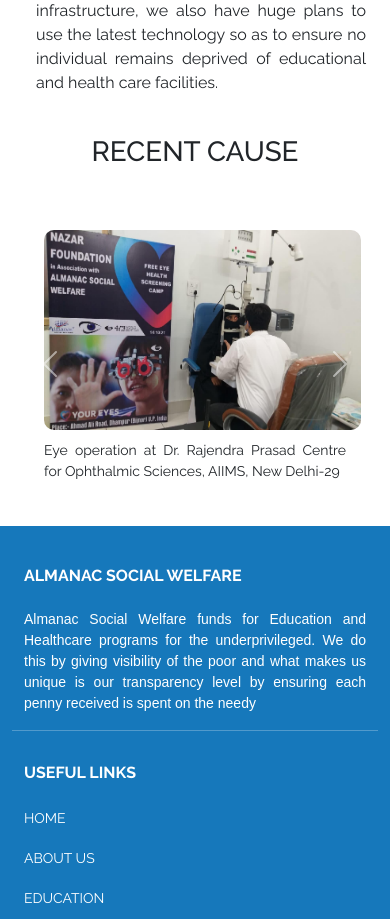
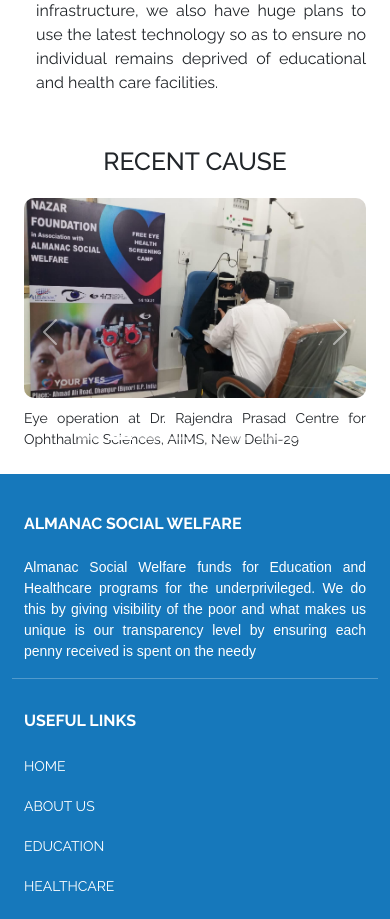
Before and after one commit to mdnafeed/almanac-react, a React (Vite) app: page / in a window 390 px wide. Shown: the part 2020-2939 px from the top of the page. Built offline with nearby package versions, Linux system fonts and the light colour scheme; a web font is replaced by a local one.

Commit message:
remove a use location in review component

```diff
--- a/src/pages/home/Home.jsx
+++ b/src/pages/home/Home.jsx
@@ -4,7 +4,7 @@
 import Row from "react-bootstrap/Row";
 import Col from "react-bootstrap/Col";
 import healthVision from "../../assets/health-vision.jpeg";
-import { sliderImage } from "./homeSlider";
+import { sliderImage ,review,reviewHeading} from "./homeSlider";
 const Home = () => {
   return (
     <>
@@ -78,8 +78,7 @@
             </p>
           </Col>
         </Row>
-        <Col><h1 className="text-center ">RECENT CAUSE</h1></Col>
-        <Review />
+        <Review   sliderImg={review} text={reviewHeading}/>
       </Container>
     </>
   );
--- a/src/pages/home/homeSlider.js
+++ b/src/pages/home/homeSlider.js
@@ -1,6 +1,18 @@
 import slider1 from "../../assets/SlidersImage/slider1.jpg";
 import slider2 from "../../assets/SlidersImage/slider2.jpg";
 import slider3 from "../../assets/SlidersImage/slider3.jpg";
+///home review slider
+
+import RecentCauses1 from "../../assets/resentCauses/recent-causes-1.jpg";
+import RecentCauses3 from "../../assets/resentCauses/recent-causes-3.jpg";
+import RecentCauses4 from "../../assets/resentCauses/recent-causes-4.jpg";
+import RecentCauses5 from "../../assets/resentCauses/recent-causes-5.jpg";
+import RecentCauses6 from "../../assets/resentCauses/recent-causes-6.jpg";
+import RecentCauses7 from "../../assets/resentCauses/recent-causes-7.jpg";
+import RecentCauses8 from "../../assets/resentCauses/recent-causes-8.jpg";
+import RecentCauses9 from "../../assets/resentCauses/recent-causes-9.jpg";
+
+
 
 export  const sliderImage = [
     {
@@ -17,3 +29,78 @@
     },
 
   ];
+
+
+
+
+
+export const review = [
+
+  // {
+  //   id: "1",
+  //   img: RecentCauses1,
+  //   paragraph: `Eye operation at Dr. Rajendra Prasad Centre for Ophthalmic
+  //    Sciences, AIIMS, New Delhi-29`,
+  // },
+  // {
+  //   id: "3",
+  //   img: RecentCauses3,
+  //   paragraph: `Eye operation at Dr. Rajendra Prasad Centre for Ophthalmic
+  //       Sciences, AIIMS, New Delhi-29`,
+  // },
+
+
+  {
+    id: "1",
+    img: RecentCauses4,
+    paragraph: `Eye operation at Dr. Rajendra Prasad Centre for Ophthalmic
+        Sciences, AIIMS, New Delhi-29`,
+  },
+  {
+    id: "3",
+    img: RecentCauses5,
+    paragraph: `Eye operation at Dr. Rajendra Prasad Centre for Ophthalmic
+        Sciences, AIIMS, New Delhi-29`,
+  },
+  {
+    id: "4",
+    img: RecentCauses4,
+    paragraph: `Eye operation at Dr. Rajendra Prasad Centre for Ophthalmic
+        Sciences, AIIMS, New Delhi-29`,
+  },
+  {
+    id: "5",
+    img: RecentCauses5,
+    paragraph: `Eye operation at Dr. Rajendra Prasad Centre for Ophthalmic
+        Sciences, AIIMS, New Delhi-29`,
+  },
+  {
+    id: "6",
+    img: RecentCauses6,
+    paragraph: `Eye operation at Dr. Rajendra Prasad Centre for Ophthalmic
+        Sciences, AIIMS, New Delhi-29`,
+  },
+  {
+    id: "7",
+    img: RecentCauses7,
+    paragraph: `Eye operation at Dr. Rajendra Prasad Centre for Ophthalmic
+        Sciences, AIIMS, New Delhi-29`,
+  },
+  {
+    id: "8",
+    img: RecentCauses8,
+    paragraph: `Eye operation at Dr. Rajendra Prasad Centre for Ophthalmic
+        Sciences, AIIMS, New Delhi-29`,
+  },
+  {
+    id: "9",
+    img: RecentCauses9,
+    paragraph: `Eye operation at Dr. Rajendra Prasad Centre for Ophthalmic
+        Sciences, AIIMS, New Delhi-29`,
+  },
+
+
+];
+
+
+export const reviewHeading="RECENT CAUSE";
--- a/src/shared/recentCausesSliders/Review.jsx
+++ b/src/shared/recentCausesSliders/Review.jsx
@@ -1,99 +1,45 @@
-// import { useLocation } from 'react-router-dom';
-// import { review } from './reviewSlide';
-// import { useMediaQuery } from 'react-responsive';
 // import Carousel from 'react-bootstrap/Carousel';
 // import Container from 'react-bootstrap/Container';
 // import Row from 'react-bootstrap/Row';
-// import Col from 'react-bootstrap/Col';
 // import styles from './Review.module.scss';
-// const Review = ({ educationreviewslider, healthcarereviewslider }) => {
-//   const location = useLocation();
-//   const isMobile = useMediaQuery({ query: '(max-width: 760px)' });
-//   const isDesktop = useMediaQuery({ query: '(max-width: 961px)' });
-//   const arraySize = (arr, displaySize) => {
-//     if (!arr || !Array.isArray(arr)) {
-//       return [];
-//     }
-//     const array = [];
-//     for (let i = 0; i < arr.length; i += displaySize) {
-//       array.push(arr.slice(i, i + displaySize));
-//     }
-//     return array;
-//   };
 
-//   let displaySize;
-//   if (isMobile) {
-//     displaySize = 1;
-//   } else if (isDesktop) {
-//     displaySize = 2;
-//   } else {
-//     displaySize = 4;
-//   }
-//   const reviewSection = arraySize(review, displaySize);
-//   const educationReviewSection = arraySize(educationreviewslider, displaySize);
-//   const healthcareReviewSection = arraySize(healthcarereviewslider, displaySize);
-//   const isEducationRoute = location.pathname === '/education';
-//   const isHealthcareRoute = location.pathname === '/healthcare';
-//   // Slider img
-//   const getReviewSliderImage = () => {
-//     if (isEducationRoute) {
-//       return educationReviewSection;
-//     } else if (isHealthcareRoute) {
-//       return healthcareReviewSection;
-//     } else {
-//       return reviewSection;
-//     }
-//   };
-//   const renderCarousel = (sliderData) => (
-//     <Carousel>
-//       {sliderData.map((slider, index) => (
+// const Review = ({ text, sliderImg }) => {
+//   console.log(sliderImg)
+
+//   return (
+//     <Container>
+//       <strong><h2 className={styles.causes_review}>{text}</h2></strong>
+//       <Carousel>
+//       {sliderImg.map((sliderImgGroup, index) => (
 //         <Carousel.Item key={index} className={styles.review_slider}>
-//           <Row>
-//             {slider.map((slide) => (
-//               <Col key={slide.id}>
+//           <Row width="250">
 //                 <img
-//                   src={slide.img}
-//                   alt="recentimage"
+//                   src={sliderImgGroup.img}
+//                   alt={`recentimage-${index}`}
 //                   className={styles.recent_image}
 //                 />
 //                 <p className={styles.recent_text} style={{ fontSize: '14px' }}>
-//                   {slide.paragraph}
+//                   {sliderImgGroup.paragraph}
 //                 </p>
-//               </Col>
-//             ))}
 //           </Row>
 //         </Carousel.Item>
 //       ))}
 //     </Carousel>
-//   );
-//   return (
-//     <Container>
-//       <h2 className={styles.causes_review}></h2>
-//       {renderCarousel(getReviewSliderImage())}
 //     </Container>
 //   );
 // };
+
 // export default Review;
 
-
-
-
-
-
-import { review } from './reviewSlide';
 import Carousel from 'react-bootstrap/Carousel';
-import { useLocation } from 'react-router-dom';
-import { useMediaQuery } from 'react-responsive';
 import Container from 'react-bootstrap/Container';
 import Row from 'react-bootstrap/Row';
 import Col from 'react-bootstrap/Col';
 import styles from './Review.module.scss';
-
+import { useMediaQuery } from 'react-responsive';
 const Review = ({ text, sliderImg }) => {
-  const location = useLocation();
   const isMobile = useMediaQuery({ query: '(max-width: 760px)' });
-  const isDesktop = useMediaQuery({ query: '(max-width: 961px)' });
-
+  const isDesktop = useMediaQuery({ query: '(min-width: 961px)' });
   const arraySize = (arr, displaySize) => {
     if (!arr || !Array.isArray(arr)) {
       return [];
@@ -104,43 +50,34 @@
     }
     return array;
   };
-
   let displaySize;
   if (isMobile) {
     displaySize = 1;
   } else if (isDesktop) {
-    displaySize = 2;
+    displaySize = 4;
   } else {
     displaySize = 4;
   }
+  const groupedSliderImg = arraySize(sliderImg, displaySize);
 
-  const reviewSection = arraySize(review, displaySize);
-  const educationReviewSection = arraySize(sliderImg, displaySize);
-  const healthcareReviewSection = arraySize(sliderImg, displaySize);
-
-  const isEducationRoute = location.pathname === '/education';
-  const isHealthcareRoute = location.pathname === '/healthcare';
-
-  // Slider img
-  const getReviewSliderImage = () => {
-    return isEducationRoute ? educationReviewSection :
-           isHealthcareRoute ? healthcareReviewSection : reviewSection;
-  };
-
-  const renderCarousel = (sliderData) => (
+  return (
+    <Container>
+      <strong>
+        <h2 className={styles.causes_review}>{text}</h2>
+      </strong>
       <Carousel>
-      {sliderData.map((sliderImgGroup, index) => (
+        {groupedSliderImg.map((sliderImgGroup, index) => (
           <Carousel.Item key={index} className={styles.review_slider}>
             <Row>
-            {sliderImgGroup.map((slide) => (
-              <Col key={slide.id}>
+              {sliderImgGroup.map((item, subIndex) => (
+                <Col key={subIndex}>
                   <img
-                  src={slide.img}
-                  alt={`recentimage-${index}`}
+                    src={item.img}
+                    alt={`recentimage-${index}-${subIndex}`}
                     className={styles.recent_image}
                   />
                   <p className={styles.recent_text} style={{ fontSize: '14px' }}>
-                  {slide.paragraph}
+                    {item.paragraph}
                   </p>
                 </Col>
               ))}
@@ -148,12 +85,6 @@
           </Carousel.Item>
         ))}
       </Carousel>
-  );
-
-  return (
-    <Container>
-      <strong><h2 className={styles.causes_review}>{text}</h2></strong>
-      {renderCarousel(getReviewSliderImage())}
     </Container>
   );
 };
--- a/src/shared/recentCausesSliders/Review.module.scss
+++ b/src/shared/recentCausesSliders/Review.module.scss
@@ -51,12 +51,12 @@
   padding: 0.8rem;
 }
 .review_slider{
-  text-align: center;
-  align-items: center;
-  padding: 20px;
-  font-size: 20px;
+  // text-align: center;
+  // align-items: center;
+  // padding: 20px;
+  // font-size: 20px;
 .recent_image{
-  width: 105%;
+  width: 100%;
    height: 200px;
    cursor: pointer;
    border-radius: 10px;
--- a/src/shared/recentCausesSliders/reviewSlide.js
+++ /dev/null
@@ -1,79 +0,0 @@
-import RecentCauses1 from "../../assets/resentCauses/recent-causes-1.jpg";
-import RecentCauses3 from "../../assets/resentCauses/recent-causes-3.jpg";
-import RecentCauses4 from "../../assets/resentCauses/recent-causes-4.jpg";
-import RecentCauses5 from "../../assets/resentCauses/recent-causes-5.jpg";
-import RecentCauses6 from "../../assets/resentCauses/recent-causes-6.jpg";
-import RecentCauses7 from "../../assets/resentCauses/recent-causes-7.jpg";
-import RecentCauses8 from "../../assets/resentCauses/recent-causes-8.jpg";
-import RecentCauses9 from "../../assets/resentCauses/recent-causes-9.jpg";
-
-export const review = [
-
-  // {
-  //   id: "1",
-  //   img: RecentCauses1,
-  //   paragraph: `Eye operation at Dr. Rajendra Prasad Centre for Ophthalmic
-  //    Sciences, AIIMS, New Delhi-29`,
-  // },
-  // {
-  //   id: "3",
-  //   img: RecentCauses3,
-  //   paragraph: `Eye operation at Dr. Rajendra Prasad Centre for Ophthalmic
-  //       Sciences, AIIMS, New Delhi-29`,
-  // },
-
-
-  {
-    id: "1",
-    img: RecentCauses4,
-    paragraph: `Eye operation at Dr. Rajendra Prasad Centre for Ophthalmic
-        Sciences, AIIMS, New Delhi-29`,
-  },
-  {
-    id: "3",
-    img: RecentCauses5,
-    paragraph: `Eye operation at Dr. Rajendra Prasad Centre for Ophthalmic
-        Sciences, AIIMS, New Delhi-29`,
-  },
-  {
-    id: "4",
-    img: RecentCauses4,
-    paragraph: `Eye operation at Dr. Rajendra Prasad Centre for Ophthalmic
-        Sciences, AIIMS, New Delhi-29`,
-  },
-  {
-    id: "5",
-    img: RecentCauses5,
-    paragraph: `Eye operation at Dr. Rajendra Prasad Centre for Ophthalmic
-        Sciences, AIIMS, New Delhi-29`,
-  },
-  {
-    id: "6",
-    img: RecentCauses6,
-    paragraph: `Eye operation at Dr. Rajendra Prasad Centre for Ophthalmic
-        Sciences, AIIMS, New Delhi-29`,
-  },
-  {
-    id: "7",
-    img: RecentCauses7,
-    paragraph: `Eye operation at Dr. Rajendra Prasad Centre for Ophthalmic
-        Sciences, AIIMS, New Delhi-29`,
-  },
-  {
-    id: "8",
-    img: RecentCauses8,
-    paragraph: `Eye operation at Dr. Rajendra Prasad Centre for Ophthalmic
-        Sciences, AIIMS, New Delhi-29`,
-  },
-  {
-    id: "9",
-    img: RecentCauses9,
-    paragraph: `Eye operation at Dr. Rajendra Prasad Centre for Ophthalmic
-        Sciences, AIIMS, New Delhi-29`,
-  },
-
-
-];
-
-
-export const reviewRecent="RECENT CAUSE";
```
Lines whose indentation alone changed are shown as unchanged.
